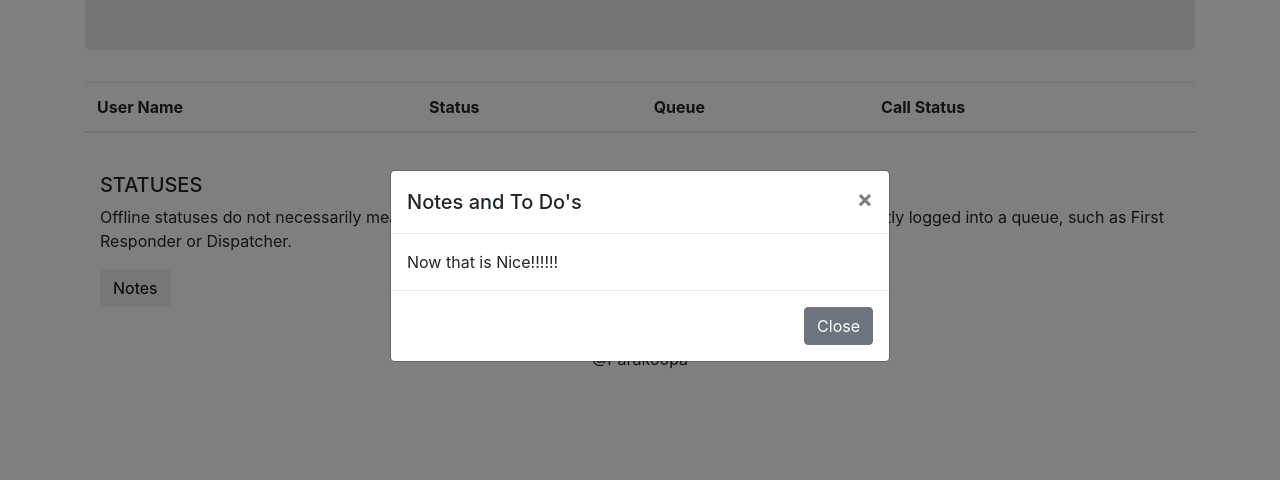
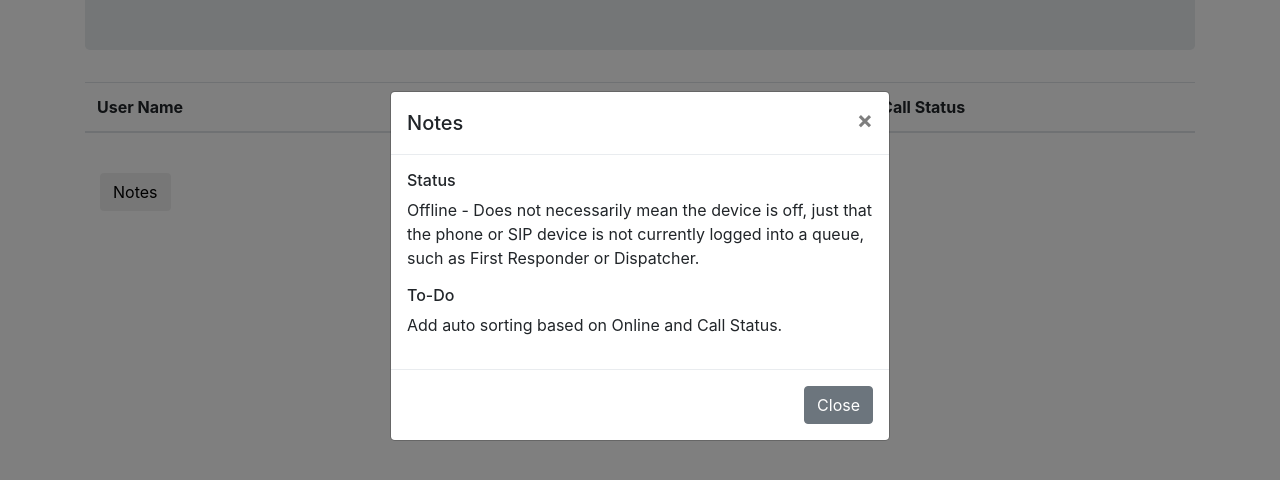
Before and after one commit to Reverendheat/ltiit-asteriskmonitor-nodejs, a website: page index.html in a window 1280 px wide. Both pictures are taken after a click on the button "Notes". Shown: the part 134-614 px from the top of the page. Drawn offline with nearby package versions, Linux system fonts and the light colour scheme; no server answers.

Commit message:
Updated Modal

```diff
--- a/index.html
+++ b/index.html
@@ -53,25 +53,25 @@ d8'  ,8P"88"  88  88      ,8P                                      88
               <div class="col-md-12 mt-md-0 mt-3">
 
                 <!-- Content -->
-                <h5 class="text-uppercase">Statuses</h5>
-                <p>Offline statuses do not necessarily mean the device is off, just that the phone or SIP device is not currently logged into a queue, such as First Responder or Dispatcher.</p>
                 <!-- Button trigger modal -->
                 <button type="button" class="btn" data-toggle="modal" data-target="#exampleModalCenter">
                   Notes
                 </button>
-
                 <!-- Modal -->
                 <div class="modal fade" id="exampleModalCenter" tabindex="-1" role="dialog" aria-labelledby="exampleModalCenterTitle" aria-hidden="true">
                   <div class="modal-dialog modal-dialog-centered" role="document">
                     <div class="modal-content">
                       <div class="modal-header">
-                        <h5 class="modal-title" id="exampleModalLongTitle">Notes and To Do's</h5>
+                        <h5 class="modal-title" id="exampleModalLongTitle">Notes</h5>
                         <button type="button" class="close" data-dismiss="modal" aria-label="Close">
                           <span aria-hidden="true">&times;</span>
                         </button>
                       </div>
                       <div class="modal-body">
-                        Now that is Nice!!!!!!
+                        <h6>Status</h6>
+                          <p>Offline - Does not necessarily mean the device is off, just that the phone or SIP device is not currently logged into a queue, such as First Responder or Dispatcher.</p>
+                        <h6>To-Do</h6>
+                          <p>Add auto sorting based on Online and Call Status.</p>
                       </div>
                       <div class="modal-footer">
                         <button type="button" class="btn btn-secondary" data-dismiss="modal">Close</button>
```
